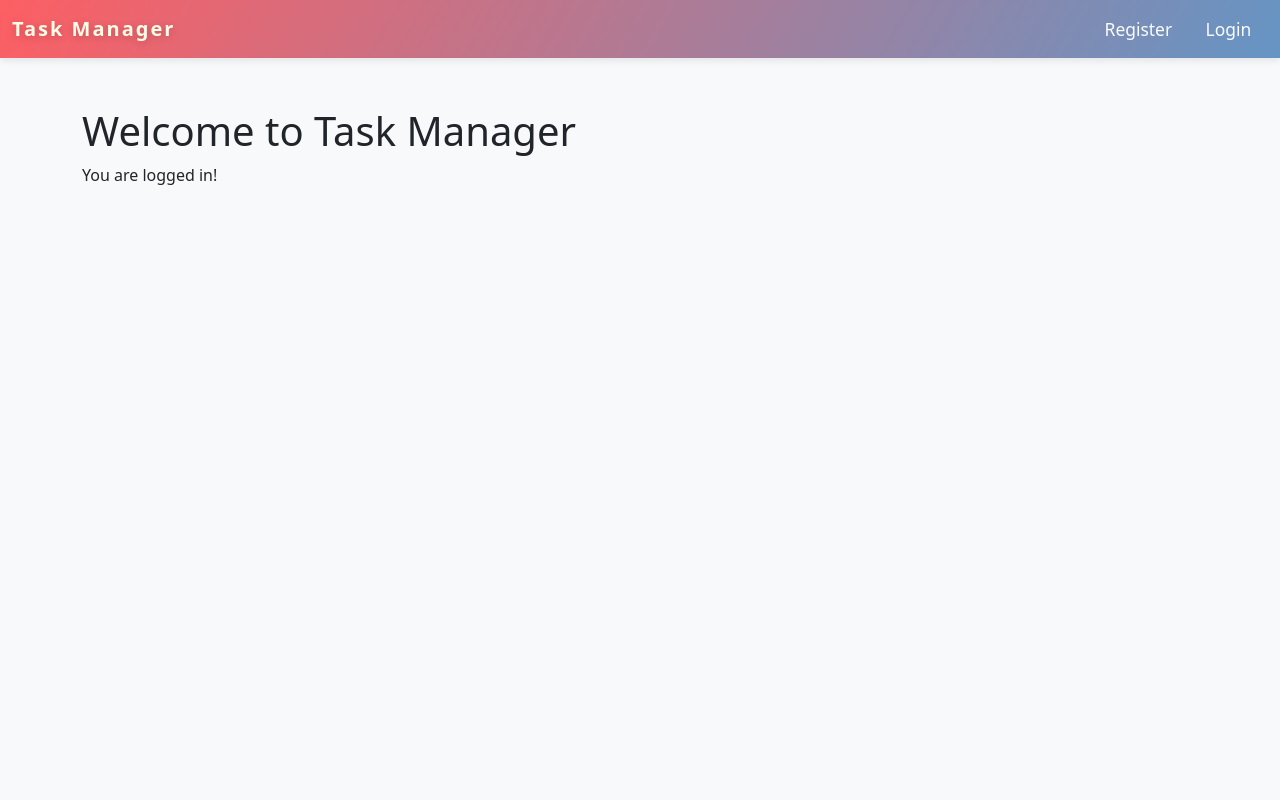
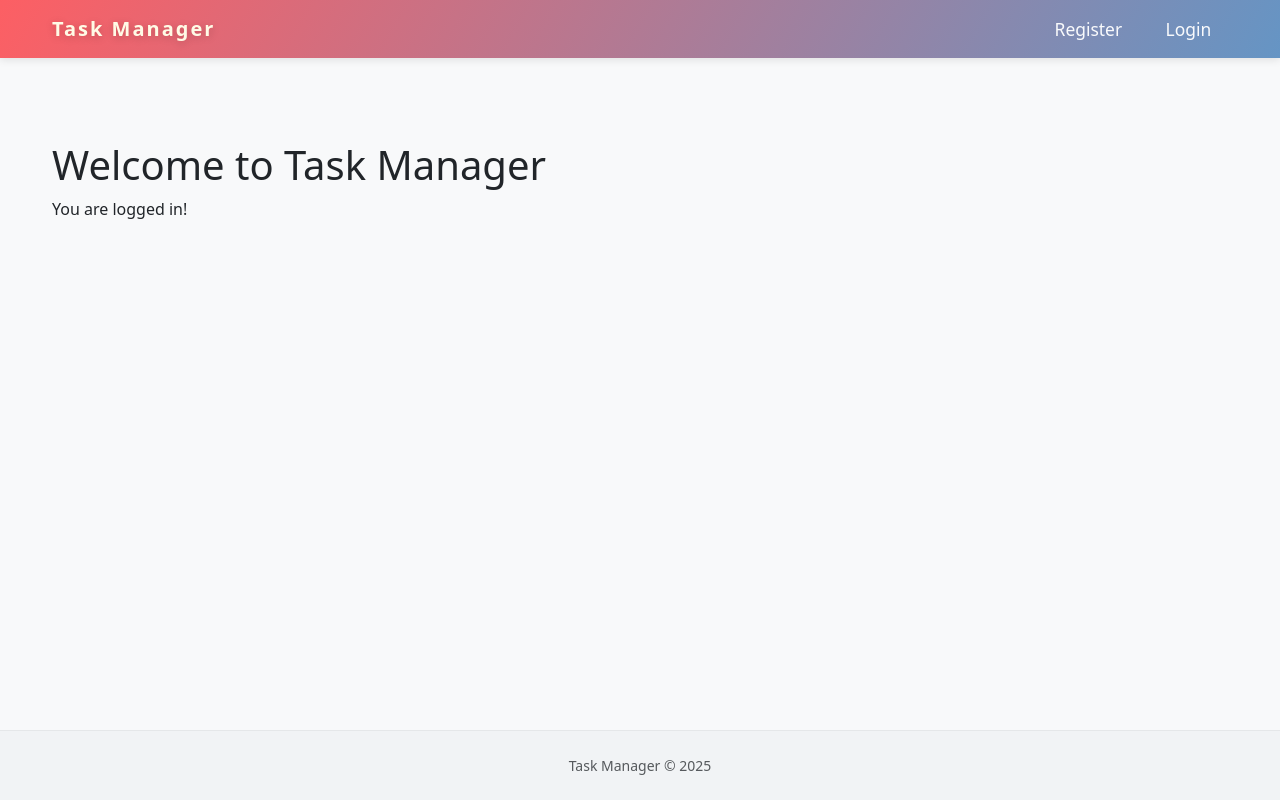
Before and after one commit to HalidMY/Task-Manager-App, a Flask app: page / in a window 1280 px wide. Run offline with Flask 3, Linux system fonts and the light colour scheme.

Commit message:
added footer and refined the page's structure

```diff
--- a/static/css/styles.css
+++ b/static/css/styles.css
@@ -4,6 +4,10 @@ body {
 
 .card {
     border-radius: 12px;
+}
+
+.container {
+    max-width: 1200px;
 }
 
 .flash-container {
@@ -24,6 +28,13 @@ body {
 
 .flash-message.fade-out {
     opacity: 0;
+}
+
+footer {
+    background: #f1f3f5;
+    border-top: 1px solid rgba(0,0,0,0.05);
+    color: #6c757d;
+    font-size: 14px;
 }
 
 .form-box {
@@ -134,6 +145,10 @@ body {
     text-shadow: 0 2px 8px rgba(0,0,0,0.18);
 }
 
+.navbar-nav {
+    gap: 10px;
+}
+
 .navbar-nav .nav-link {
     color: #f9fafc !important;
     font-size: 1.09rem;
--- a/templates/layout.html
+++ b/templates/layout.html
@@ -10,10 +10,10 @@
         <!-- My custom styles -->
         <link rel="stylesheet" href="{{ url_for('static', filename='css/styles.css') }}">
     </head>
-    <body class="bg-light">
+    <body class="bg-light d-flex flex-column min-vh-100">
         <!-- Navbar -->
          <nav class="navbar navbar-expand-lg navbar-dark gradient-custom">
-            <div class="container-fluid">
+            <div class="container">
                 <a class="navbar-brand" href="/">Task Manager</a>
                 {% if session.get("user_id") %}
                     <button class="navbar-toggler" type="button" data-bs-toggle="collapse" data-bs-target="#navbarNav">
@@ -55,7 +55,7 @@
         </div>
 
         <!-- Main Content -->
-        <div class="container mb-5">
+        <div class="container py-4 flex-grow-1">
             {% block content %} {% endblock %}
         </div>
 
@@ -64,5 +64,7 @@
         <!-- Bootstrap JS -->
         <script src="https://cdn.jsdelivr.net/npm/bootstrap@5.3.2/dist/js/bootstrap.bundle.min.js"></script>
         <script src="{{ url_for('static', filename='js/main.js') }}"></script>
+
+        <footer class="py-4 text-center text-muted">Task Manager © 2025</footer>
     </body>
 </html>
```
